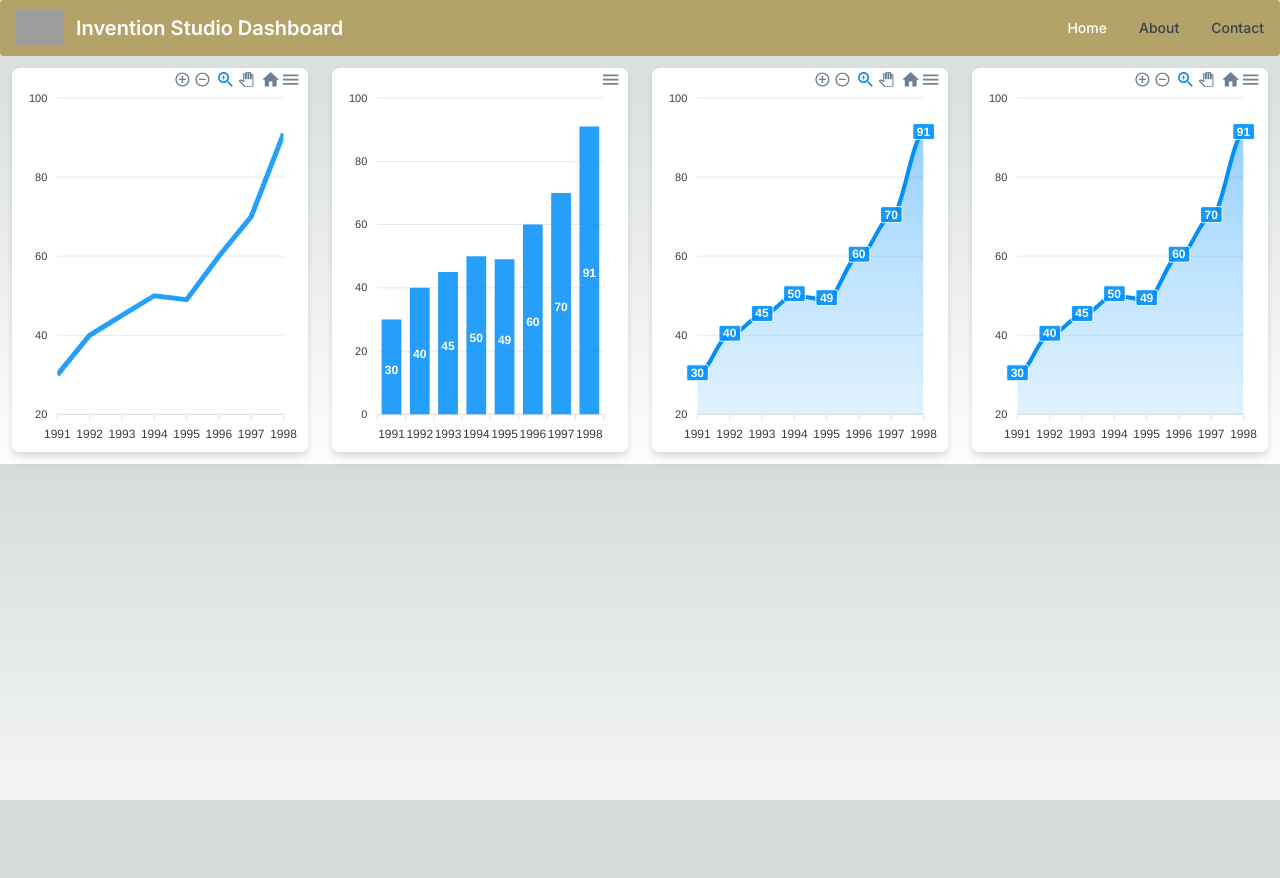
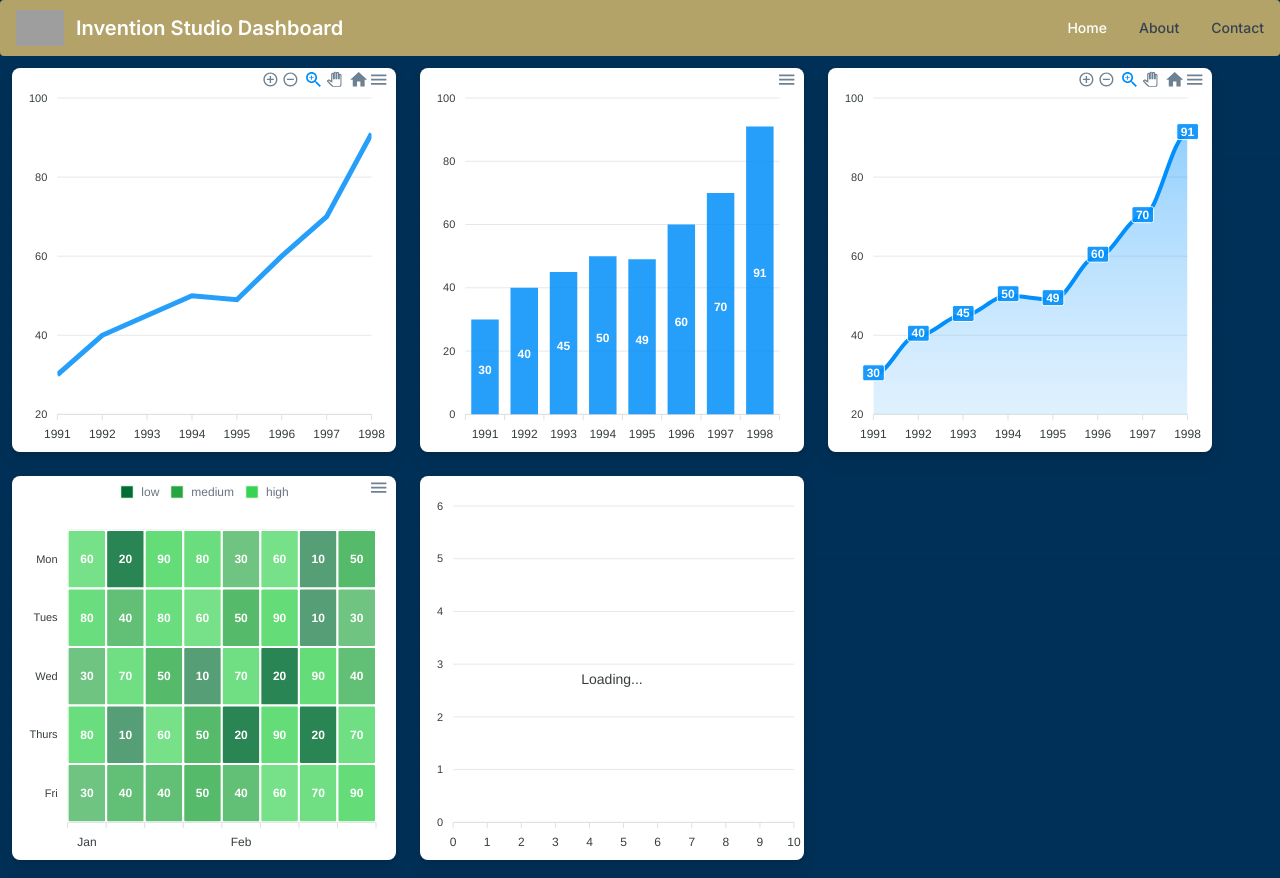
Before and after one commit to GeorgiaTech-DDI/makerspace_dashboard, a Next.js app: page / in a window 1280 px wide. Before the commit the page ends 800 px from the top, so only its background shows below. Built offline with nearby package versions, Linux system fonts and the light colour scheme; no server answers; grey boxes are pictures that could not be loaded.

Commit message:
Added heatmap and started api chart

```diff
--- a/app/globals.css
+++ b/app/globals.css
@@ -4,8 +4,8 @@
 
 :root {
   --foreground-rgb: 0, 0, 0;
-  --background-start-rgb: 214, 219, 220;
-  --background-end-rgb: 255, 255, 255;
+  --background-start-rgb: 0, 48, 87;
+  --background-end-rgb: 0, 48, 87;
 }
 
 @media (prefers-color-scheme: dark) {
--- a/app/page.js
+++ b/app/page.js
@@ -5,6 +5,8 @@ import Chart from "react-apexcharts";
 import Link from 'next/link';
 import { Navbar } from 'flowbite-react';
 import ExampleChart from '../components/examplechart'
+import ExampleHeatMap from "@/components/exampleheatmap";
+import ExampleAPIChart from "@/components/exampleapichart";
 export default function Home() {
 
 
@@ -34,7 +36,10 @@ Contact        </Navbar.Link>
 <ExampleChart type="line"/>
 <ExampleChart type='bar'/>
 <ExampleChart type='area'/>
-<ExampleChart type='area'/>
+</div>
+<div className="flex flex-row">
+<ExampleHeatMap type='heatmap'/>
+<ExampleAPIChart type='bar'/>
 </div>
 
     </main>
--- /dev/null
+++ b/components/exampleapichart.js
@@ -0,0 +1,60 @@
+// charts.tsx/jsx
+
+'use client' // if you use app dir, don't forget this line
+
+import dynamic from "next/dynamic";
+const ApexChart = dynamic(() => import("react-apexcharts"), { ssr: false });
+
+
+export default function ExampleAPIChart(){
+
+    const option = {
+        chart: {
+          id: 'apichart',
+          type: 'bar',
+        },
+        noData: {
+            text: 'Loading...',
+        }
+      }
+
+    const series = [{
+        name: 'series-1',
+        data: []
+      }]
+
+
+
+    const url = "https://jsonplaceholder.typicode.com/todos";
+        const options = {
+            method: "POST",
+            headers: {
+                Accept: "application/json",
+                "Content-Type": "application/json;charset=UTF-8",
+        },
+            body: JSON.stringify({
+                a: 20,
+                b: 10,
+            }),
+        };
+        fetch(url, options).then((response) => response.json()).then((data) => {console.log(data);
+    });
+    // var url = 'http://my-json-server.typicode.com/apexcharts/apexcharts.js/yearly';
+    // getJSON(url, function(response) {
+    //     chart.updateSeries([{
+    //       name: 'Sales',
+    //       data: response
+    //     }])
+    //   });
+    // getSales();61
+
+    return(
+
+
+        <div className="bg-white w-96 h-96 rounded-lg drop-shadow-lg m-3">
+
+            <ApexChart type="bar" options={option} series={series} height={'100%'} width={'100%'} />
+        </div>
+    )
+
+}
--- /dev/null
+++ b/components/exampleheatmap.js
@@ -0,0 +1,72 @@
+// charts.tsx/jsx
+
+'use client'
+
+import dynamic from "next/dynamic";
+const ApexChart = dynamic(() => import("react-apexcharts"), { ssr: false });
+
+
+export default function ExampleHeatMap(props){
+
+    const option = {
+      chart: {
+        id: "heatmap"
+      },
+      xaxis: {
+        categories: ["Jan", "", "", "", "Feb", "", "", ""]
+      },
+      colors: ["#008FFB"],
+      plotOptions: {
+        heatmap: {
+          colorScale: {
+            ranges: [{
+                from: 0,
+                to: 30,
+                color: '#006D32',
+                name: 'low',
+              },
+              {
+                from: 30,
+                to: 60,
+                color: '#26A641',
+                name: 'medium',
+              },
+              {
+                from: 60,
+                to: 99,
+                color: '#39D353',
+                name: 'high',
+              }
+            ]
+          }
+        }
+      }
+      }
+
+    const series = [{
+        name: "Fri",
+        data: [30, 40, 40, 50, 40, 60, 70, 90]
+    }, {
+        name: "Thurs",
+        data: [80, 10, 60, 50, 20, 90, 20, 70]
+    }, {
+        name: "Wed",
+        data: [30, 70, 50, 10, 70, 20, 90, 40]
+    }, {
+        name: "Tues",
+        data: [80, 40, 80, 60, 50, 90, 10, 30]
+    }, {
+        name: "Mon",
+        data: [60, 20, 90, 80, 30, 60, 10, 50]
+
+    }]
+    return(
+
+
+        <div className="bg-white w-96 h-96 rounded-lg drop-shadow-lg m-3">
+
+            <ApexChart type={props.type} options={option} series={series} height={'100%'} width={'100%'} />
+        </div>
+    )
+
+}
```
Also changed, not shown: package.json (+6 -1 lines), 1 other file (tests, documents, lock files or other folders).
